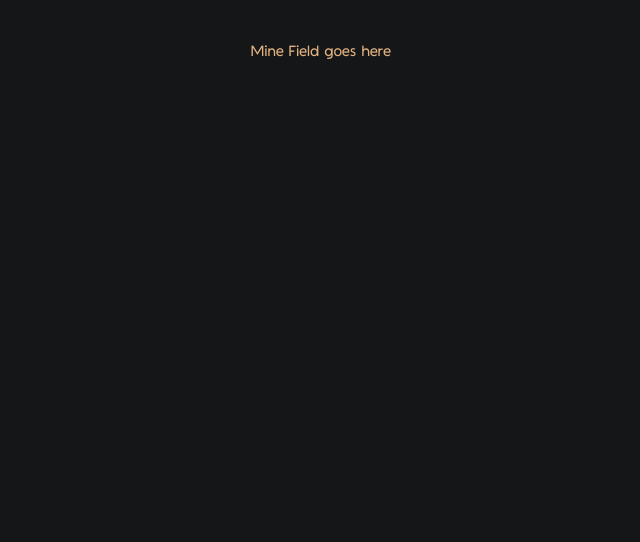
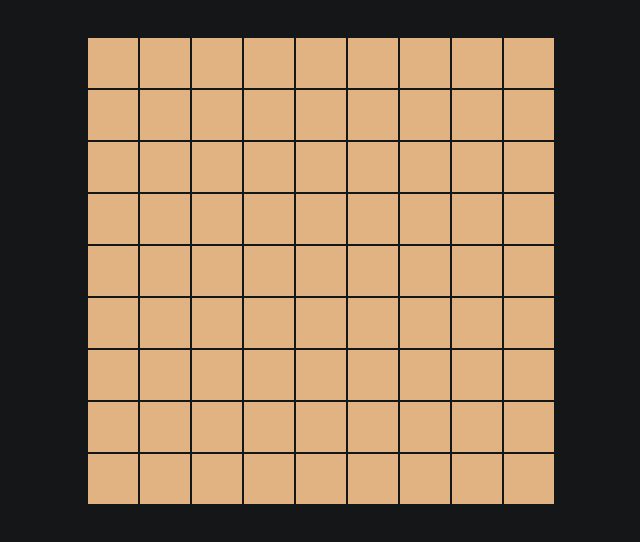
Before and after one commit to keddisa/minesweeper, a React (Create React App) app: page / in a window 1280 px wide. Shown: the top 542 px of the page, without its empty margins (327-967 px from the left). Built offline with nearby package versions, Linux system fonts and the light colour scheme.

Commit message:
create the array of beginner mine field

```diff
--- a/src/App.js
+++ b/src/App.js
@@ -1,12 +1,12 @@
 import React from 'react'
 
 import './App.css'
-import { MineField } from './components'
+import { MineFieldBeginner } from './components'
 
 const App = () => {
   return (
     <div className="App">
-      <MineField />
+      <MineFieldBeginner />
     </div>
   );
 }
--- a/src/components/MineField.js
+++ /dev/null
@@ -1,7 +0,0 @@
-import React from 'react'
-
-const MineField = () => {
-    return(<div>Mine Field goes here</div>)
-}
-
-export default MineField
--- /dev/null
+++ b/src/components/MineFieldBeginner.js
@@ -0,0 +1,48 @@
+import React from 'react'
+
+import MineSlot from './MineSlot'
+
+const MineFieldBeginner = () => {
+
+    const gameVariants = Object.freeze({
+        beginner: {
+            width: 9,
+            height: 9,
+            numberOfMines: 10
+        }
+    })
+
+    const alphabets = "abcdefghijklmnopqrstuvwxyz"
+    const slotsArray = []
+
+    const buildSlotsArray = () => {
+        for(let y = 0; y <gameVariants.beginner.width; y++) {
+            let rowArray = []
+            for(let x = 0; x < gameVariants.beginner.height; x++){
+                rowArray.push({
+                    xCoordinate: x,
+                    yCoordinate: y,
+                    mined: false,
+                    clicked: false,
+                    disabled: false
+                })
+
+            }
+            slotsArray.push(rowArray)
+        }
+        console.info(slotsArray)
+    }
+
+    buildSlotsArray()
+
+    const renderMineSlots = () => {
+        return slotsArray.map(row =>
+            row.map(slot => <MineSlot />))
+    }
+
+    return(<div className="mine-field-beginner">
+         {renderMineSlots()}
+        </div>)
+}
+
+export default MineFieldBeginner
--- /dev/null
+++ b/src/components/MineSlot.js
@@ -0,0 +1,9 @@
+import React from 'react'
+
+const MineSlot = () => {
+    return(<div className="mine-slot">
+
+    </div>)
+}
+
+export default MineSlot
--- a/src/components/index.js
+++ b/src/components/index.js
@@ -1,5 +1,7 @@
-import MineField from './MineField'
+import MineFieldBeginner from './MineFieldBeginner'
+import MineSlot from './MineSlot'
 
 export {
-    MineField
+    MineFieldBeginner,
+    MineSlot
 }
--- a/src/index.css
+++ b/src/index.css
@@ -28,3 +28,14 @@ body {
 .app {
   display: grid;
   grid-template-columns: [full-start] 1fr [content-start] repeat(8, [col-start] minmax(min-content, 14rem) [col-end]) [content-end] 1fr [full-end]; }
+
+.mine-field-beginner {
+  display: grid;
+  grid-template-columns: repeat(9, 5rem);
+  gap: .2rem;
+  justify-content: center; }
+
+.mine-slot {
+  width: 5rem;
+  height: 5rem;
+  background-color: #e1b382; }
--- /dev/null
+++ b/src/sass/components/_mine-field-beginner.scss
@@ -0,0 +1,6 @@
+.mine-field-beginner {
+    display: grid;
+    grid-template-columns: repeat(9, 5rem);
+    gap: .2rem;
+    justify-content: center;
+}
--- /dev/null
+++ b/src/sass/components/_mine-slot.scss
@@ -0,0 +1,5 @@
+.mine-slot {
+    width: 5rem;
+    height: 5rem;
+    background-color: $color-primary;
+}
--- a/src/sass/main.scss
+++ b/src/sass/main.scss
@@ -1,4 +1,5 @@
 @import "variables";
 @import "base";
 
-@import "components/mine-field";
+@import "components/mine-field-beginner";
+@import "components/mine-slot";
```
Also changed, not shown: src/sass/components/_mine-field.scss (deleted).
